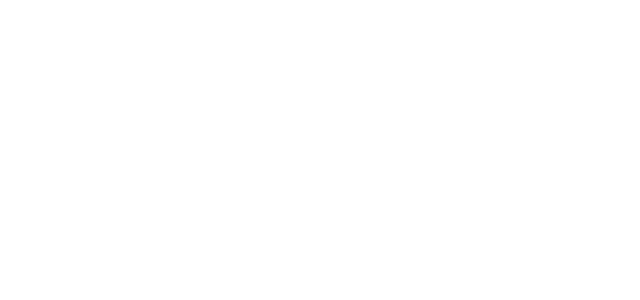
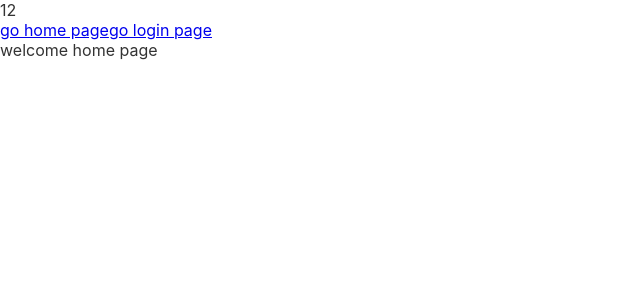
Before and after one commit to fancy-cat/react-antd-admin, a React (Create React App) app: page /home/1 in a window 1280 px wide. Before the commit this address had no page. Shown: the top 300 px of the page, without its empty margins (0-640 px from the left). Built offline with nearby package versions, Linux system fonts and the light colour scheme.

Commit message:
路由索引和不匹配路由

```diff
--- a/src/index.js
+++ b/src/index.js
@@ -7,6 +7,7 @@ import reportWebVitals from './reportWebVitals';
 // 组件
 import Login from './pages/login';
 import Home from './pages/home';
+import News from './pages/news';
 
 render(
   // <React.StrictMode>严格模式检查仅在开发模式下运行；它们不会影响生产构建
@@ -15,7 +16,11 @@ render(
       <Routes>
         <Route path="/" element={<App />}>
           <Route path="login" element={<Login />} />
-          <Route path="home" element={<Home />} />
+          <Route path="home" element={<Home />}>
+            <Route index element={<div>Select a news</div>} />
+            <Route path=":newsId" element={<News />} />
+          </Route>
+          <Route path="*" element={<div>404 page</div>} />
         </Route>
       </Routes>
     </BrowserRouter>
--- /dev/null
+++ b/src/pages/news.js
@@ -0,0 +1,9 @@
+import { useParams } from "react-router-dom";
+
+export default function News() {
+  let params = useParams()
+  console.log(params)
+  return (
+    <div>你现在看的新闻id是{params.newsId}</div>
+  )
+}
```
